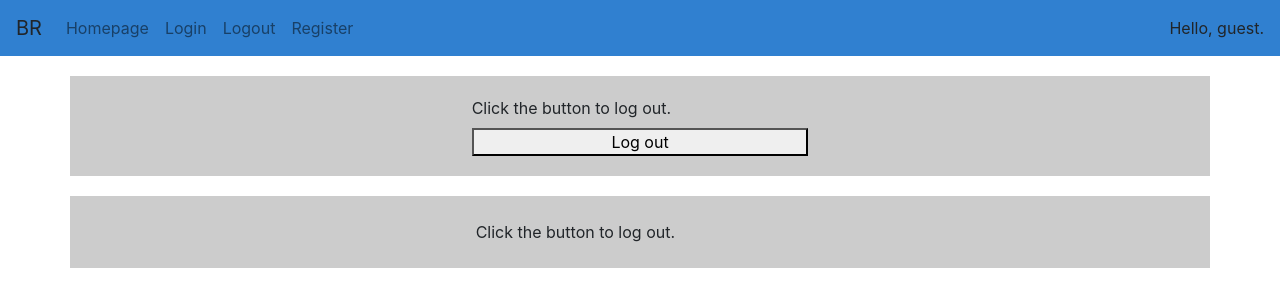
After one commit to duwaar/project1, a Flask app: page /logout in a window 1280 px wide. The commit adds this page. Shown: the top 307 px of the page. Run offline with Flask 2, Linux system fonts and the light colour scheme; some libraries are stand-ins or nearby versions.

Commit message:
Added a logout system.

```diff
--- a/application.py
+++ b/application.py
@@ -57,6 +57,16 @@ def login_page():
 
     return render_template("login.html", message=message)
 
+@app.route("/logout", methods=["GET", "POST"])
+def logout_page():
+    if request.method == "POST":
+        session["username"] = None
+        message = "You have been logged out."
+    else:
+        message = "Click the button to log out."
+
+    return render_template("logout.html", message=message)
+
 def check_reg_form(form_data):
     success = False
     if form_data.get("email") == "":
--- a/templates/layout.html
+++ b/templates/layout.html
@@ -15,6 +15,7 @@
         {% set nav_links = [
             ('/', 'home', 'Homepage'),
             ('/login', 'login', 'Login'),
+            ('/logout', 'logout', 'Logout'),
             ('/register', 'register', 'Register'),
         ] -%}
         <ul id="navbarNav" class="navbar-nav collapse navbar-collapse">
--- /dev/null
+++ b/templates/logout.html
@@ -0,0 +1,26 @@
+{% extends "layout.html" %}
+
+{% block title %}
+Logout
+{% endblock %}
+
+{% block content %}
+    <div class="container">
+        <div class="row justify-content-center">
+            <div class="col-4">
+                <form class="d-flex flex-column" action="{{ url_for('logout_page') }}" method="POST">
+                    <span class="p-0">Click the button to log out.</span>
+                    <span class="p-1"></span>
+                    <button class="p-0">Log out</button>
+                </form>
+            </div>
+        </div>
+        <div class="row justify-content-center">
+            <div class="col-4 d-flex flex-column">
+                <div class="p-1">
+                    {{ message }}
+                </div>
+            </div>
+        </div>
+    </div>
+{% endblock %}
```
